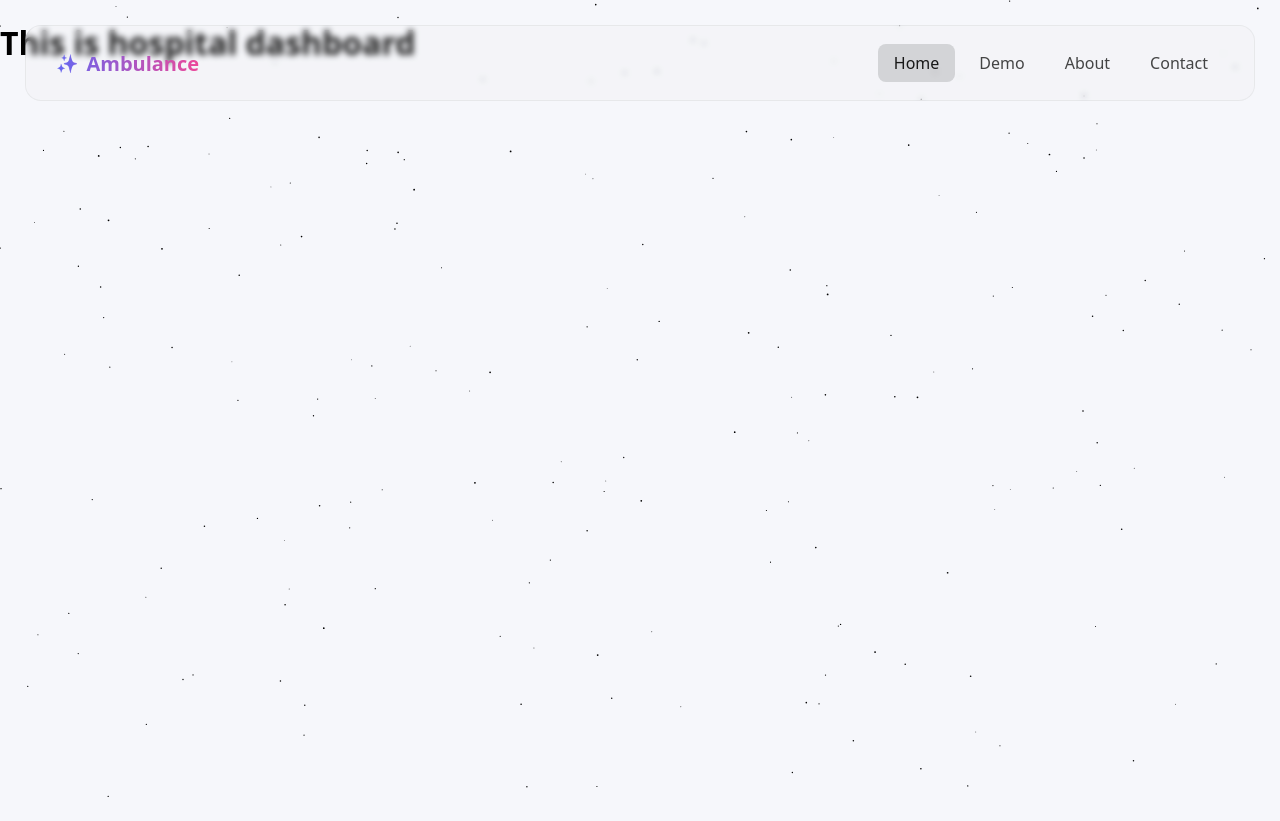
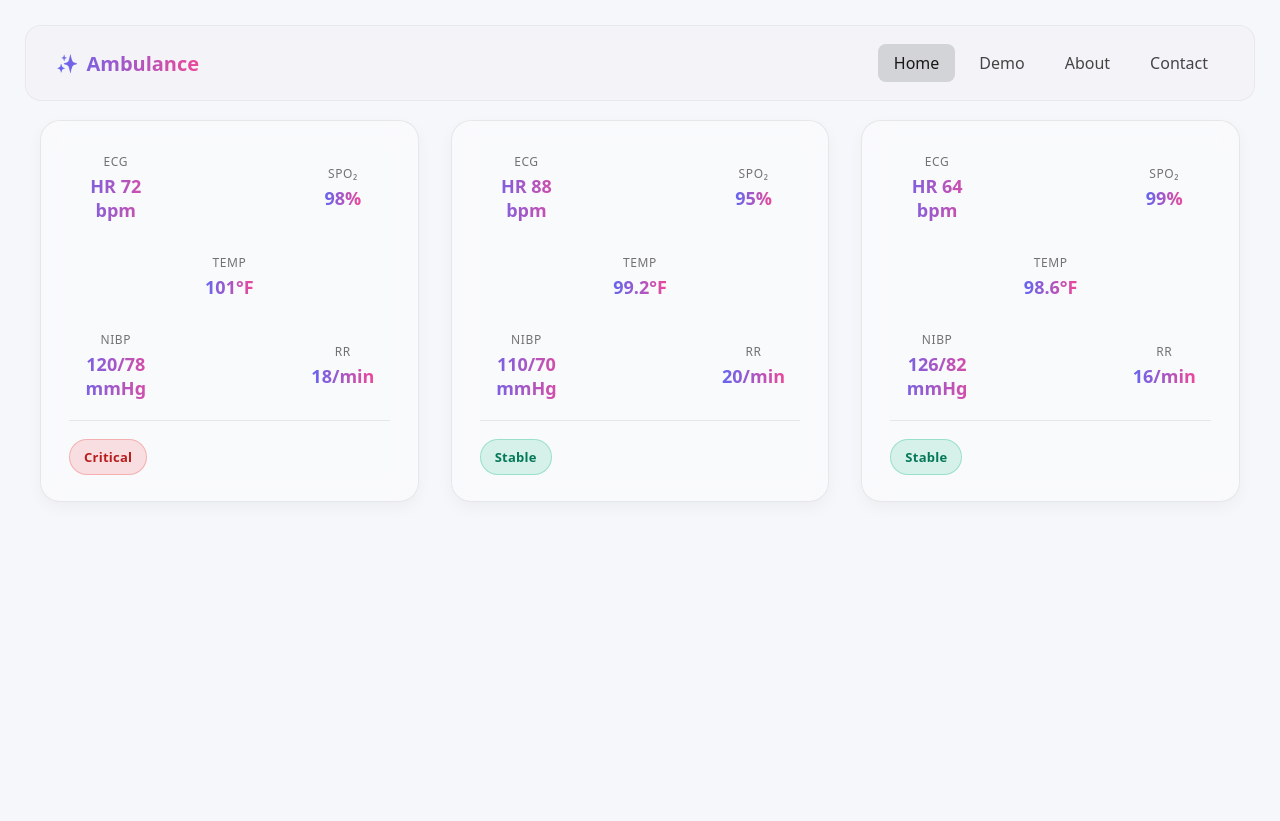
Before and after one commit to Samyuckkk/CyberHackathon, a Django app: page /hospital-dashboard/ in a window 1280 px wide. After the commit the page ends 502 px from the top, so only its background shows below. Run offline with Django 5.2, Linux system fonts and the light colour scheme; a user stored in the database is signed in.

Commit message:
hospital_dash updated

```diff
--- /dev/null
+++ b/ambulance/static/css/hospital_dash.css
@@ -0,0 +1,130 @@
+
+  /* Layout wrapper */
+  main.dashboard {
+    position: relative;
+    z-index: 1;
+    padding: 120px 40px 60px; /* add top space below navbar */
+    display: grid;
+    grid-template-columns: repeat(3, minmax(300px, 1fr));
+    gap: 32px;
+  }
+
+  /* Glassy dashboard blocks */
+  .dash-block {
+    background: rgba(255, 255, 255, 0.35);
+    backdrop-filter: blur(12px);
+    -webkit-backdrop-filter: blur(12px);
+    border: 1px solid rgba(24, 24, 24, 0.08);
+    border-radius: 20px;
+    padding: 24px 28px;
+    box-shadow: 0 6px 16px rgba(0, 0, 0, 0.04);
+    transition: transform 0.25s ease, box-shadow 0.25s ease;
+  }
+
+  .dash-block:hover {
+    transform: translateY(-4px);
+    box-shadow: 0 10px 22px rgba(0, 0, 0, 0.08);
+  }
+
+  /* Vital signs grid */
+  .vitals-grid {
+    display: grid;
+    grid-template-columns: repeat(3, 1fr);
+    grid-template-rows: repeat(3, auto);
+    gap: 16px 20px;
+    min-height: 140px;
+    align-items: center;
+    justify-items: center;
+  }
+
+  /* Positioning vital signs in pattern */
+  .v-ekg  { grid-column: 1; grid-row: 1; }
+  .v-spo2 { grid-column: 3; grid-row: 1; }
+  .v-nibp { grid-column: 1; grid-row: 3; }
+  .v-rr   { grid-column: 3; grid-row: 3; }
+  .v-temp { grid-column: 2; grid-row: 2; }
+
+  .vital {
+    text-align: center;
+    padding: 8px 0;
+  }
+
+  .vital .label {
+    font-size: 12px;
+    text-transform: uppercase;
+    letter-spacing: 0.05em;
+    color: rgba(24, 24, 24, 0.6);
+    margin-bottom: 4px;
+  }
+
+  .vital .value {
+    font-weight: 700;
+    font-size: 18px;
+    background: linear-gradient(to right, #6366f1, #ec4899);
+    -webkit-background-clip: text;
+    background-clip: text;
+    color: transparent;
+    -webkit-text-fill-color: transparent;
+  }
+
+  /* Divider */
+  .divider {
+    margin: 12px 0 16px;
+    border: 0;
+    border-top: 1px solid rgba(24, 24, 24, 0.08);
+  }
+
+  /* Status Row */
+  .status-row {
+    display: flex;
+    align-items: center;
+    justify-content: flex-start;
+    gap: 10px;
+    min-height: 40px;
+  }
+
+  .status {
+    display: inline-flex;
+    align-items: center;
+    gap: 6px;
+    padding: 8px 14px;
+    border-radius: 999px;
+    font-weight: 700;
+    font-size: 13px;
+    text-transform: capitalize;
+    letter-spacing: 0.02em;
+  }
+
+  .status.critical {
+    background: rgba(239, 68, 68, 0.15);
+    color: #b91c1c;
+    border: 1px solid rgba(239, 68, 68, 0.3);
+  }
+
+  .status.noncritical {
+    background: rgba(16, 185, 129, 0.15);
+    color: #047857;
+    border: 1px solid rgba(16, 185, 129, 0.3);
+  }
+
+  /* Smooth fade-in animation */
+  .dash-block {
+    opacity: 0;
+    animation: fadeIn 0.7s ease forwards;
+  }
+  .dash-block:nth-child(2) { animation-delay: 0.15s; }
+  .dash-block:nth-child(3) { animation-delay: 0.3s; }
+
+  @keyframes fadeIn {
+    from { opacity: 0; transform: translateY(12px); }
+    to { opacity: 1; transform: translateY(0); }
+  }
+
+  /* Responsive layout */
+  @media (max-width: 1024px) {
+    main.dashboard { grid-template-columns: repeat(2, minmax(280px, 1fr)); }
+  }
+
+  @media (max-width: 720px) {
+    main.dashboard { grid-template-columns: 1fr; padding: 100px 20px; }
+  }
--- a/ambulance/static/js/base.js
+++ b/ambulance/static/js/base.js
@@ -11,11 +11,10 @@
       });
     });
 
-    // 80 tiny round dots on a high‑DPI canvas
     const DOT = '#000000';
     const MIN_R = 0.4;  // very small radius in CSS px
     const MAX_R = 0.9;  // very small radius in CSS px
-    const COUNT = 200;   // approximately 80 dots
+    const COUNT = 0;   // approximately 80 dots
 
     const canvas = document.getElementById('stars');
     const ctx = canvas.getContext('2d', { alpha: true });
--- a/ambulance/templates/base.html
+++ b/ambulance/templates/base.html
@@ -13,13 +13,17 @@
 <body>
   <!-- Frosted glass navigation -->
   <nav class="navbar">
-    <a href="#" class="logo">
+    <a href="{% if role == 'hospital' %} {% url "hospital_dash" %}
+      {% elif role == 'ambulance' %} {% url "ambulance_dash" %}
+      {% else %} {% url "index" %}{% endif %}" class="logo">
       <span class="sparkle">✨</span>
       Ambulance
     </a>
 
     <div class="nav-links">
-      <a href="#" class="nav-link active" data-page="home">Home</a>
+      <a href="{% if role == 'hospital' %} {% url "hospital_dash" %}
+      {% elif role == 'ambulance' %} {% url "ambulance_dash" %}
+      {% else %} {% url "index" %}{% endif %}" class="nav-link active" data-page="home">Home</a>
       <a href="#" class="nav-link" data-page="demo">Demo</a>
       <a href="#" class="nav-link" data-page="about">About</a>
       <a href="#" class="nav-link" data-page="contact">Contact</a>
--- a/ambulance/templates/hospital_dash.html
+++ b/ambulance/templates/hospital_dash.html
@@ -1,10 +1,54 @@
 {% extends "base.html" %}
-
-{% block title %} Hospital Dashboard {% endblock  %}
-
+{% load static %}
+{% block title %}Hospital Dashboard{% endblock %}\
 
 {% block content %}
+<link href="{% static "css/hospital_dash.css"%}" rel="stylesheet">
 
-    <h1> This is hospital dashboard </h1>
+<main class="dashboard" aria-label="Hospital Dashboard">
+  <!-- Patient 1 -->
+  <section class="dash-block">
+    <div class="vitals-grid">
+      <div class="vital v-ekg"><div class="label">ECG</div><div class="value">HR 72 bpm</div></div>
+      <div class="vital v-spo2"><div class="label">SpO₂</div><div class="value">98%</div></div>
+      <div class="vital v-nibp"><div class="label">NIBP</div><div class="value">120/78 mmHg</div></div>
+      <div class="vital v-rr"><div class="label">RR</div><div class="value">18/min</div></div>
+      <div class="vital v-temp"><div class="label">Temp</div><div class="value">101°F</div></div>
+    </div>
+    <hr class="divider" />
+    <div class="status-row">
+      <span class="status critical">Critical</span>
+    </div>
+  </section>
 
-{% endblock  %}
+  <!-- Patient 2 -->
+  <section class="dash-block">
+    <div class="vitals-grid">
+      <div class="vital v-ekg"><div class="label">ECG</div><div class="value">HR 88 bpm</div></div>
+      <div class="vital v-spo2"><div class="label">SpO₂</div><div class="value">95%</div></div>
+      <div class="vital v-nibp"><div class="label">NIBP</div><div class="value">110/70 mmHg</div></div>
+      <div class="vital v-rr"><div class="label">RR</div><div class="value">20/min</div></div>
+      <div class="vital v-temp"><div class="label">Temp</div><div class="value">99.2°F</div></div>
+    </div>
+    <hr class="divider" />
+    <div class="status-row">
+      <span class="status noncritical">Stable</span>
+    </div>
+  </section>
+
+  <!-- Patient 3 -->
+  <section class="dash-block">
+    <div class="vitals-grid">
+      <div class="vital v-ekg"><div class="label">ECG</div><div class="value">HR 64 bpm</div></div>
+      <div class="vital v-spo2"><div class="label">SpO₂</div><div class="value">99%</div></div>
+      <div class="vital v-nibp"><div class="label">NIBP</div><div class="value">126/82 mmHg</div></div>
+      <div class="vital v-rr"><div class="label">RR</div><div class="value">16/min</div></div>
+      <div class="vital v-temp"><div class="label">Temp</div><div class="value">98.6°F</div></div>
+    </div>
+    <hr class="divider" />
+    <div class="status-row">
+      <span class="status noncritical">Stable</span>
+    </div>
+  </section>
+</main>
+{% endblock %}
--- a/ambulance/website/views.py
+++ b/ambulance/website/views.py
@@ -46,9 +46,9 @@ def role_redirect(request):
 @login_required
 def hospital_dash(request):
 
-    return render(request, 'hospital_dash.html')
+    return render(request, 'hospital_dash.html', {'role' : 'hospital'})
 
 @login_required
 def ambulance_dash(request):
 
-    return render(request, 'ambulance_dash.html')
+    return render(request, 'ambulance_dash.html', {'role' : 'ambulance'})
```
Also changed, not shown: ambulance/db.sqlite3.
